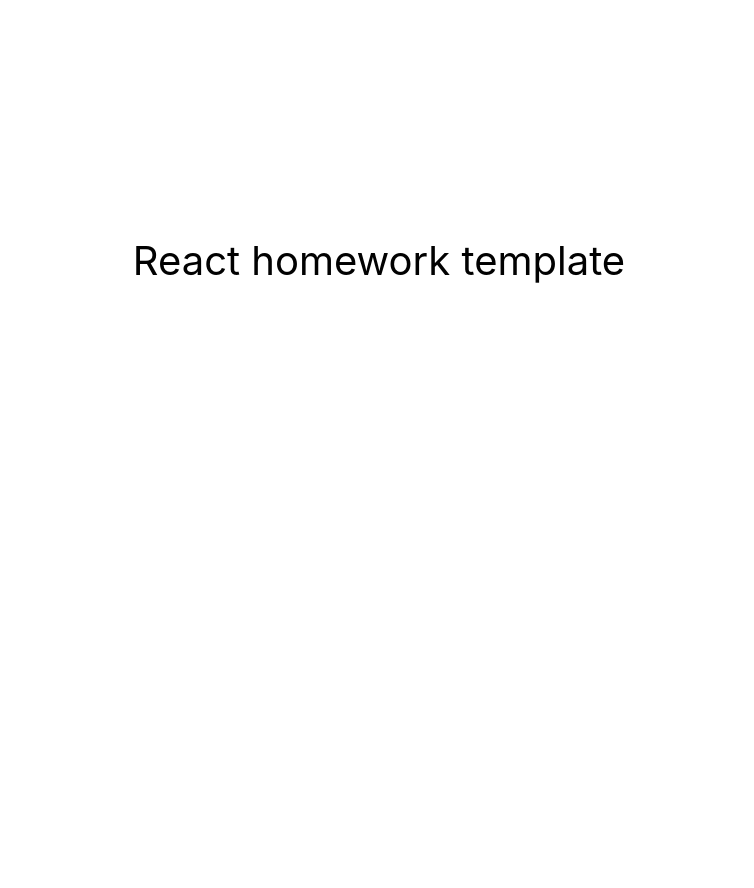
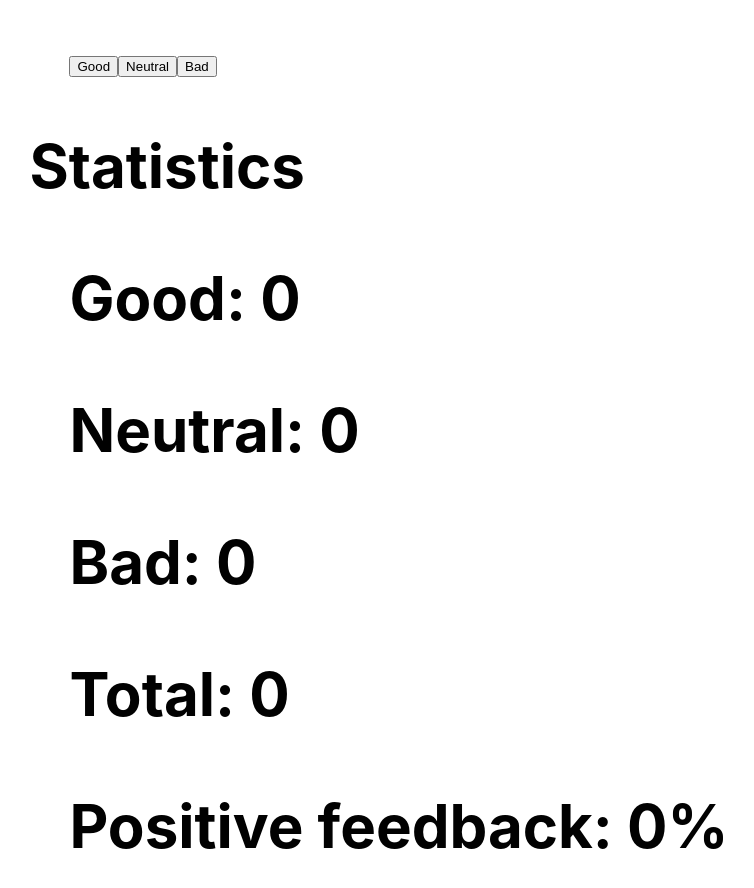
Before and after one commit to Andrii-Sh/goit-react-hw-02-feedback, a React (Create React App) app: page / in a window 1280 px wide. Shown: the part 140-1028 px from the top of the page, without its empty margins (261-1015 px from the left). Before the commit the page ends 800 px from the top, so only its background shows below. Built offline with nearby package versions, Linux system fonts and the light colour scheme.

Commit message:
completed 2 steps of task 02

```diff
--- a/src/components/App.jsx
+++ b/src/components/App.jsx
@@ -1,16 +1,18 @@
+import Feedback from './feedback/Feedback';
+
 export const App = () => {
   return (
     <div
       style={{
-        height: '100vh',
+        // height: '100vh',
         display: 'flex',
         justifyContent: 'center',
         alignItems: 'center',
         fontSize: 40,
-        color: '#010101'
+        color: '#010101',
       }}
     >
-      React homework template
+      <Feedback />
     </div>
   );
 };
--- /dev/null
+++ b/src/components/feedback/Feedback.jsx
@@ -0,0 +1,68 @@
+import React, { Component } from 'react';
+
+class Feedback extends Component {
+  state = {
+    good: 0,
+    neutral: 0,
+    bad: 0,
+  };
+
+  handleClickOnGood = evt => {
+    this.setState(prevState => ({ good: prevState.good + 1 }));
+  };
+
+  handleClickOnNeutral = evt => {
+    this.setState(prevState => ({ neutral: prevState.neutral + 1 }));
+  };
+
+  handleClickOnBad = evt => {
+    this.setState(prevState => ({ bad: prevState.bad + 1 }));
+  };
+
+  countTotalFeedback = () =>
+    this.state.good + this.state.neutral + this.state.bad;
+
+  countPositiveFeedbackPercentage = () => {
+    if (this.countTotalFeedback() === 0) {
+      return 0;
+    }
+
+    return Math.round((this.state.good / this.countTotalFeedback()) * 100);
+  };
+
+  render() {
+    const { good, neutral, bad } = this.state;
+    return (
+      <div>
+        <h2>Please leave feedback</h2>
+        <ul>
+          <button type="button" onClick={this.handleClickOnGood}>
+            Good
+          </button>
+          <button type="button" onClick={this.handleClickOnNeutral}>
+            Neutral
+          </button>
+          <button type="button" onClick={this.handleClickOnBad}>
+            Bad
+          </button>
+        </ul>
+        <div>
+          <h2>
+            Statistics
+            <ul>
+              <p>Good: {good}</p>
+              <p>Neutral: {neutral}</p>
+              <p>Bad: {bad}</p>
+              <p>Total: {this.countTotalFeedback()}</p>
+              <p>
+                Positive feedback: {this.countPositiveFeedbackPercentage()}%
+              </p>
+            </ul>
+          </h2>
+        </div>
+      </div>
+    );
+  }
+}
+
+export default Feedback;
```
